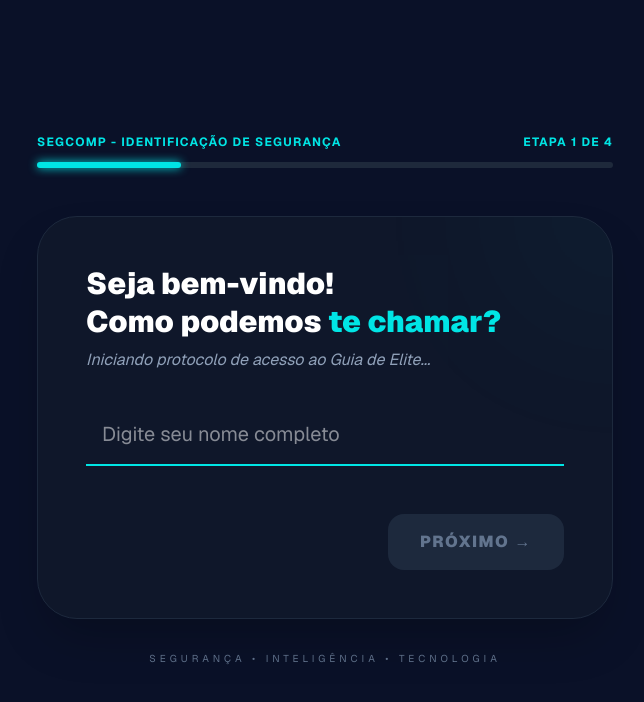
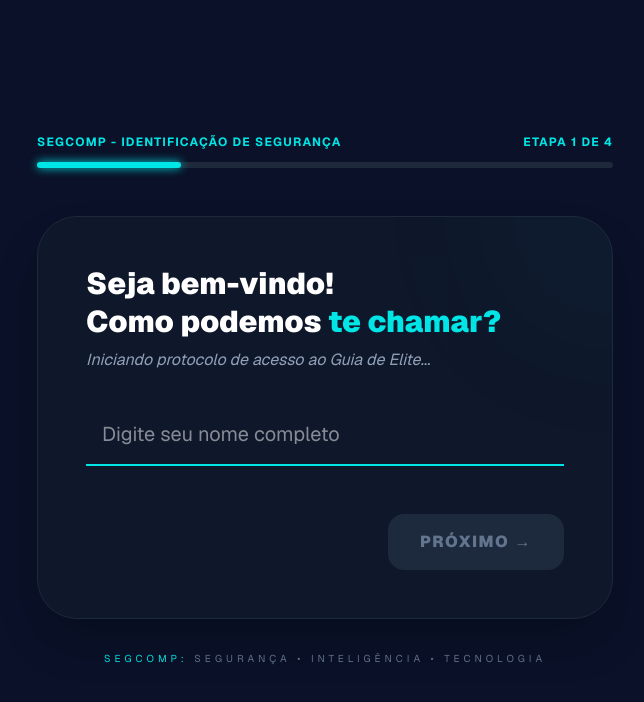
Before and after one commit to is-wenderson/Ebook-Inteligente, a Next.js app: page / in a window 1280 px wide. Shown: the top 702 px of the page, without its empty margins (315-959 px from the left). Built offline with nearby package versions, Linux system fonts and the light colour scheme.

Commit message:
Update Footer

```diff
--- a/components/Gatekeeper.tsx
+++ b/components/Gatekeeper.tsx
@@ -152,7 +152,7 @@ export default function Gatekeeper({ onAccessGranted }: GatekeeperProps) {
         </div>
       </div>
 
-      <p className="mt-8 text-slate-500 text-[10px] uppercase tracking-[4px]">Segurança • Inteligência • Tecnologia</p>
+      <p className="mt-8 text-slate-500 text-[10px] uppercase tracking-[4px]"><span className="text-[#00e5e5]"> SEGCOMP: </span>Segurança • Inteligência • Tecnologia</p>
     </div>
   );
 }
```
